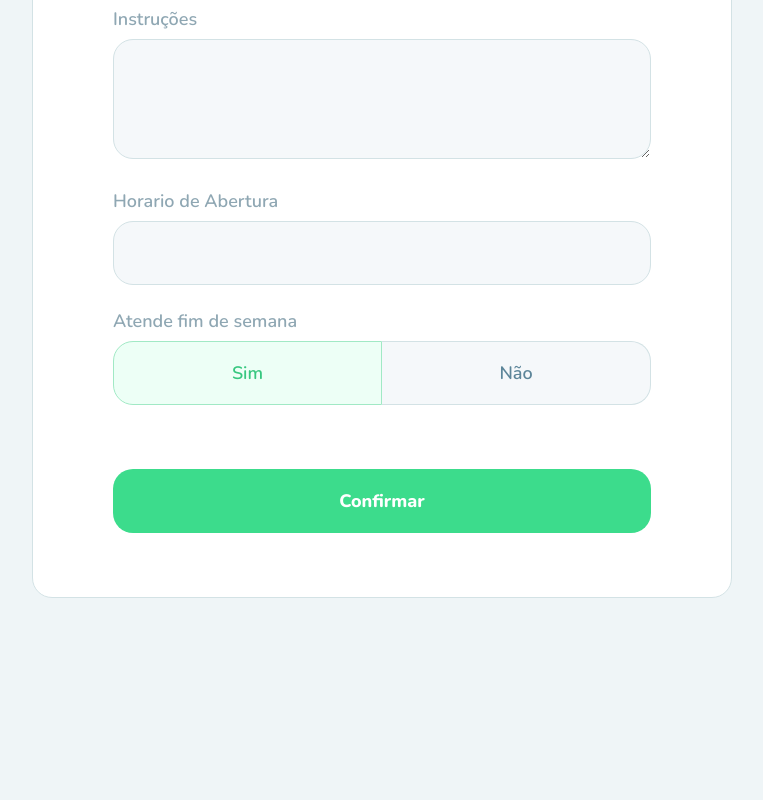
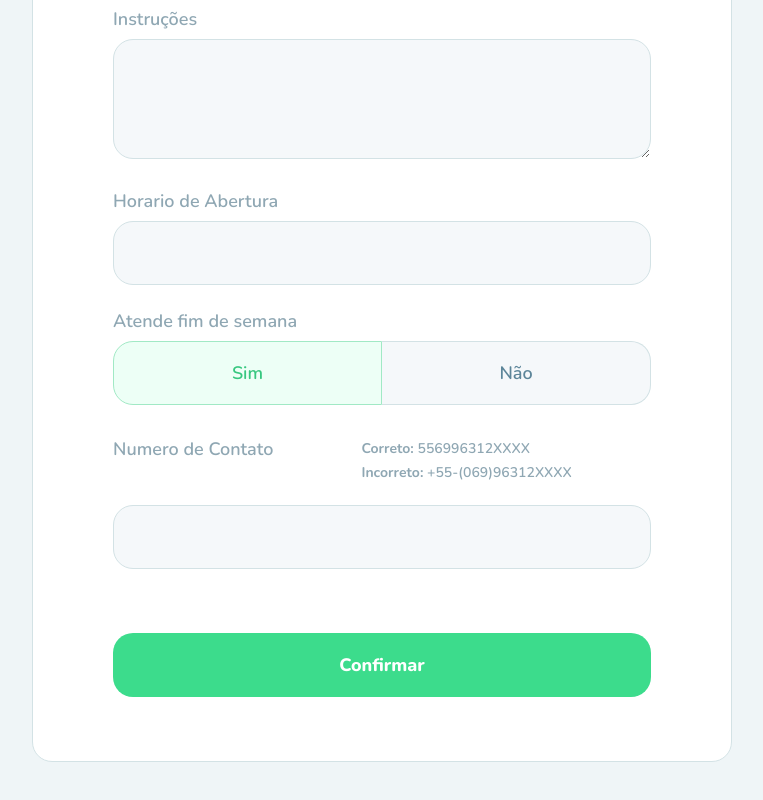
Before and after one commit to MarcusMartins38/Happy_NLW03, a React (Create React App) app in the folder web/: page /orphanages-create in a window 1280 px wide. Shown: the part 1652-2452 px from the top of the page, without its empty margins (258-1021 px from the left). Before the commit the page ends 2314 px from the top, so only its background shows below. Built offline with nearby package versions, Linux system fonts and the light colour scheme; sample sign-in values are in the browser's storage.

Commit message:
feat: wpp message redirect

```diff
--- a/web/src/pages/CreateOrphanage/CreateOrphanage.tsx
+++ b/web/src/pages/CreateOrphanage/CreateOrphanage.tsx
@@ -6,7 +6,7 @@ import { FiPlus } from "react-icons/fi";
 
 import "../../styles/pages/CreateOrphanage/create-orphanage.css";
 import Sidebar from "../../components/Sidebar";
-import {mapIcon} from "../../utils/mapIcon";
+import { mapIcon } from "../../utils/mapIcon";
 import api from "../../services/api";
 import { useHistory } from "react-router-dom";
 
@@ -26,10 +26,11 @@ export default function CreateOrphanage() {
   const [instructions, setInstructions] = useState("");
   const [opening_hours, setOpening_hours] = useState("");
   const [open_on_weekends, setOpen_on_weekends] = useState(true);
-  const [institute_type, setInstitute_type] = useState('orphanage');
+  const [institute_type, setInstitute_type] = useState("orphanage");
   const [images, setImages] = useState<File[]>([]);
   const [previewImages, setPreviewImages] = useState<string[]>([]);
   const [items, setItemsToDonation] = useState<string[]>([]);
+  const [phone_number, setPhone_number] = useState("");
 
   function handleMapClick(event: LeafletMouseEvent) {
     const { lat, lng } = event.latlng;
@@ -72,8 +73,9 @@ export default function CreateOrphanage() {
       data.append("opening_hours", opening_hours);
       data.append("open_on_weekends", String(open_on_weekends));
       data.append("institute_type", institute_type);
+      data.append("phone_number", phone_number);
 
-      items.forEach(item => data.append("items", item))
+      items.forEach((item) => data.append("items", item));
       images.forEach((image) => data.append("images", image));
 
       await api.post("/user/orphanages", data);
@@ -85,19 +87,20 @@ export default function CreateOrphanage() {
   }
 
   const clickItemsToDonation = (itemName: string) => {
-    const isSelectedItem = items.find(item => item === itemName);
-    if(isSelectedItem) {
-      const selectedItems = items.filter(item => item !== itemName)
+    const isSelectedItem = items.find((item) => item === itemName);
+    if (isSelectedItem) {
+      const selectedItems = items.filter((item) => item !== itemName);
       setItemsToDonation(selectedItems);
+    } else {
+      setItemsToDonation([...items, itemName]);
     }
-    else { setItemsToDonation([...items, itemName])}
-  }
+  };
 
   const isActive = (itemName: string) => {
-    const isSelectedItem = items.find(item => item === itemName);
-    if (isSelectedItem) return 'active-donation';
-    else return '';
-  }
+    const isSelectedItem = items.find((item) => item === itemName);
+    if (isSelectedItem) return "active-donation";
+    else return "";
+  };
 
   return (
     <div id="page-create-orphanage">
@@ -173,15 +176,15 @@ export default function CreateOrphanage() {
               <div className="button-select">
                 <button
                   type="button"
-                  className={institute_type === 'orphanage' ? "active" : ""}
-                  onClick={() => setInstitute_type('orphanage')}
+                  className={institute_type === "orphanage" ? "active" : ""}
+                  onClick={() => setInstitute_type("orphanage")}
                 >
                   Orfanato
                 </button>
                 <button
                   type="button"
-                  className={institute_type === 'asylum' ? "activeClose" : ""}
-                  onClick={() => setInstitute_type('asylum')}
+                  className={institute_type === "asylum" ? "activeClose" : ""}
+                  onClick={() => setInstitute_type("asylum")}
                 >
                   Asilo
                 </button>
@@ -192,7 +195,7 @@ export default function CreateOrphanage() {
               <label htmlFor="institute_type">Items necessitados</label>
 
               <div className="donation-items">
-                {donationItems.map(item => (
+                {donationItems.map((item) => (
                   <div
                     key={item.name}
                     className="item-to-donation"
@@ -201,11 +204,10 @@ export default function CreateOrphanage() {
                   >
                     <img src={item.icon} alt={item.name} />
                     <span>{item.name}</span>
-                </div>
+                  </div>
                 ))}
               </div>
             </div>
-
           </fieldset>
 
           <fieldset>
@@ -251,6 +253,21 @@ export default function CreateOrphanage() {
             </div>
           </fieldset>
 
+          <div className="input-block" id="phone_number">
+            <label htmlFor="phone_number">
+              Numero de Contato
+              <span>
+                <strong>Correto:</strong> 556996312XXXX <br />{" "}
+                <strong>Incorreto:</strong> +55-(069)96312XXXX
+              </span>
+            </label>
+            <input
+              id="phone_number"
+              value={phone_number}
+              onChange={(e) => setPhone_number(e.target.value)}
+            />
+          </div>
+
           <button className="confirm-button" type="submit">
             Confirmar
           </button>
--- a/web/src/pages/Landing.tsx
+++ b/web/src/pages/Landing.tsx
@@ -31,7 +31,7 @@ function Landing() {
           animate={{ x: 0, opacity: 1 }}
         >
           <h1>Leve felicidade para o mundo</h1>
-          <p>Visite orfanatos e mude o dia de muitas crianças.</p>
+          <p>Solidarize com orfanatos e asilos, e ajude idosos e crianças.</p>
         </motion.main>
 
         <div className="location">
@@ -42,7 +42,9 @@ function Landing() {
         <Link to="/map" className="enter-app">
           <FiArrowRight size={26} color="rgba(0, 0, 0, 0.6)" />
         </Link>
-        <Link to="/signin" className="admin-button">Entrar como Admin</Link>
+        <Link to="/signin" className="admin-button">
+          Entrar como Admin
+        </Link>
       </motion.div>
     </div>
   );
--- a/web/src/pages/Orphanage.tsx
+++ b/web/src/pages/Orphanage.tsx
@@ -5,7 +5,7 @@ import { Map, Marker, TileLayer } from "react-leaflet";
 
 import "../styles/pages/orphanage.css";
 import Sidebar from "../components/Sidebar";
-import {mapIcon, mapIconAsylum} from "../utils/mapIcon";
+import { mapIcon, mapIconAsylum } from "../utils/mapIcon";
 import api from "../services/api";
 import { useParams } from "react-router-dom";
 import { IState } from "../store";
@@ -31,6 +31,7 @@ interface Orphanage {
   }[];
   institute_type: string;
   items: ItemsProps[];
+  phone_number?: string;
 }
 
 interface OrphanageParams {
@@ -55,12 +56,12 @@ export default function Orphanage() {
   }
 
   const isActive = (itemName: string) => {
-    const isSelectedItem = orphanage.items.find(item => item.name === itemName);
-    if (isSelectedItem) return 'active-donation';
-    else return '';
-  }
-
-  console.log(orphanage);
+    const isSelectedItem = orphanage.items.find(
+      (item) => item.name === itemName
+    );
+    if (isSelectedItem) return "active-donation";
+    else return "";
+  };
 
   return (
     <div id="page-orphanage">
@@ -119,7 +120,11 @@ export default function Orphanage() {
 
                 <Marker
                   interactive={false}
-                  icon={orphanage.institute_type === 'orphanage' ? mapIcon : mapIconAsylum}
+                  icon={
+                    orphanage.institute_type === "orphanage"
+                      ? mapIcon
+                      : mapIconAsylum
+                  }
                   position={[orphanage.latitude, orphanage.longitude]}
                 />
               </Map>
@@ -141,13 +146,17 @@ export default function Orphanage() {
               <div className="button-select">
                 <button
                   type="button"
-                  className={orphanage.institute_type === 'orphanage' ? "active" : ""}
+                  className={
+                    orphanage.institute_type === "orphanage" ? "active" : ""
+                  }
                 >
                   Orfanato
                 </button>
                 <button
                   type="button"
-                  className={orphanage.institute_type === 'asylum' ? "activeClose" : ""}
+                  className={
+                    orphanage.institute_type === "asylum" ? "activeClose" : ""
+                  }
                 >
                   Asilo
                 </button>
@@ -158,7 +167,7 @@ export default function Orphanage() {
               <label htmlFor="institute_type">Items necessitados</label>
 
               <div className="donation-items">
-                {donationItems.map(item => (
+                {donationItems.map((item) => (
                   <div
                     key={item.name}
                     className="item-to-donation"
@@ -166,7 +175,7 @@ export default function Orphanage() {
                   >
                     <img src={item.icon} alt={item.name} />
                     <span>{item.name}</span>
-                </div>
+                  </div>
                 ))}
               </div>
             </div>
@@ -197,10 +206,13 @@ export default function Orphanage() {
               )}
             </div>
 
-            <button type="button" className="contact-button">
+            <a
+              href={`https://wa.me/${orphanage.phone_number}/?text=Olá sou cliente da plataforma Happy c:, e vim conhecer mais sobre a instituição!`}
+              className="contact-button"
+            >
               <FaWhatsapp size={20} color="#FFF" />
               Entrar em contato
-            </button>
+            </a>
           </div>
         </div>
       </main>
--- a/web/src/styles/pages/CreateOrphanage/create-orphanage.css
+++ b/web/src/styles/pages/CreateOrphanage/create-orphanage.css
@@ -4,6 +4,18 @@
 
 #page-create-orphanage main {
   flex: 1;
+}
+
+#phone_number {
+  margin-top: 12px;
+}
+
+#phone_number label {
+  margin-top: 32px;
+}
+
+#phone_number span {
+  margin-left: 88px;
 }
 
 form.create-orphanage-form {
@@ -190,7 +202,7 @@ form.create-orphanage-form button.confirm-button:hover {
   height: 135px;
   width: 151px;
 
-  background-color: #F5F8FA;
+  background-color: #f5f8fa;
 
   display: flex;
   justify-content: center;
--- a/web/src/styles/pages/orphanage.css
+++ b/web/src/styles/pages/orphanage.css
@@ -154,8 +154,9 @@
   color: #ff6690;
 }
 
-.orphanage-details .orphanage-details-content button.contact-button {
+.orphanage-details .orphanage-details-content a.contact-button {
   margin-top: 64px;
+  cursor: pointer;
 
   width: 100%;
   height: 64px;
@@ -173,14 +174,13 @@
   transition: background-color 0.2s;
 }
 
-.orphanage-details .orphanage-details-content button.contact-button svg {
+.orphanage-details .orphanage-details-content a.contact-button svg {
   margin-right: 16px;
 }
 
-.orphanage-details .orphanage-details-content button.contact-button:hover {
+.orphanage-details .orphanage-details-content a.contact-button:hover {
   background: #36cf82;
 }
-
 
 .input-block input[type="file"] {
   display: none;
@@ -232,7 +232,7 @@
   height: 135px;
   width: 151px;
 
-  background-color: #F5F8FA;
+  background-color: #f5f8fa;
 
   display: flex;
   justify-content: center;
```
